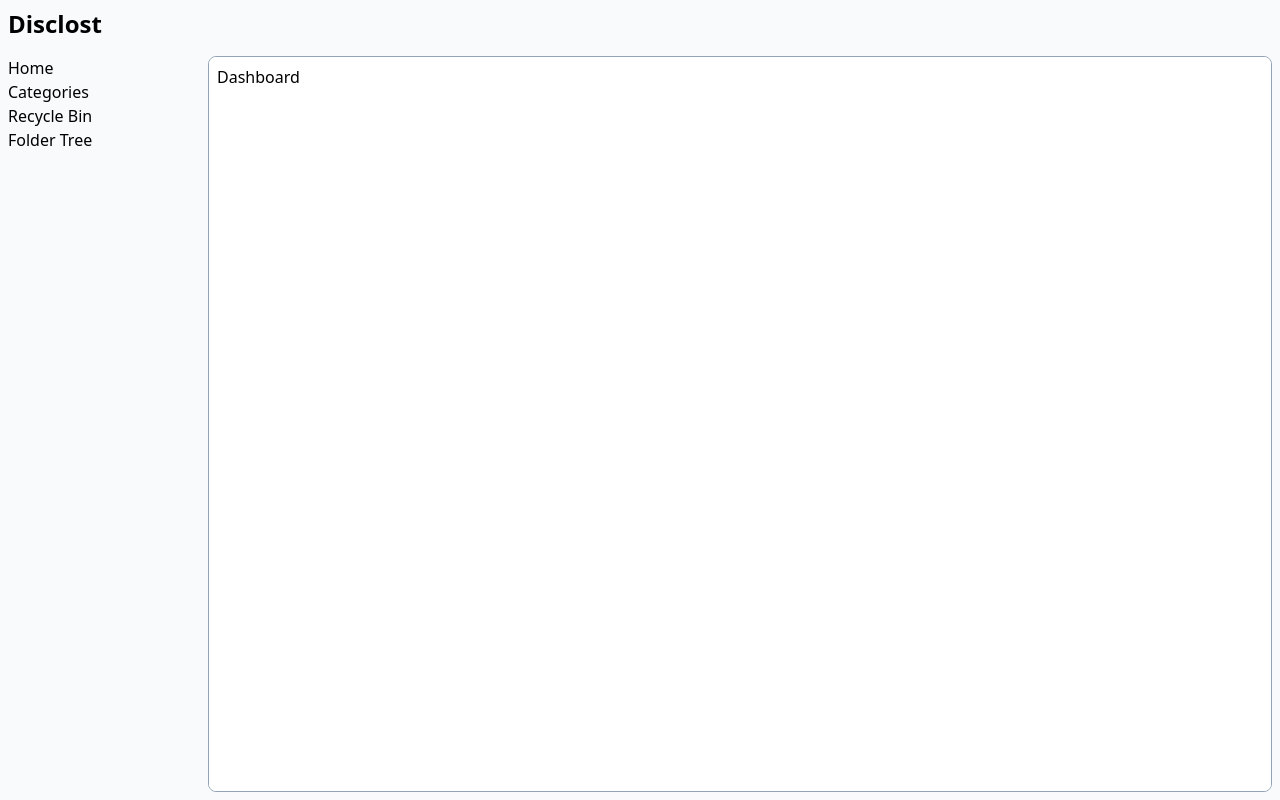
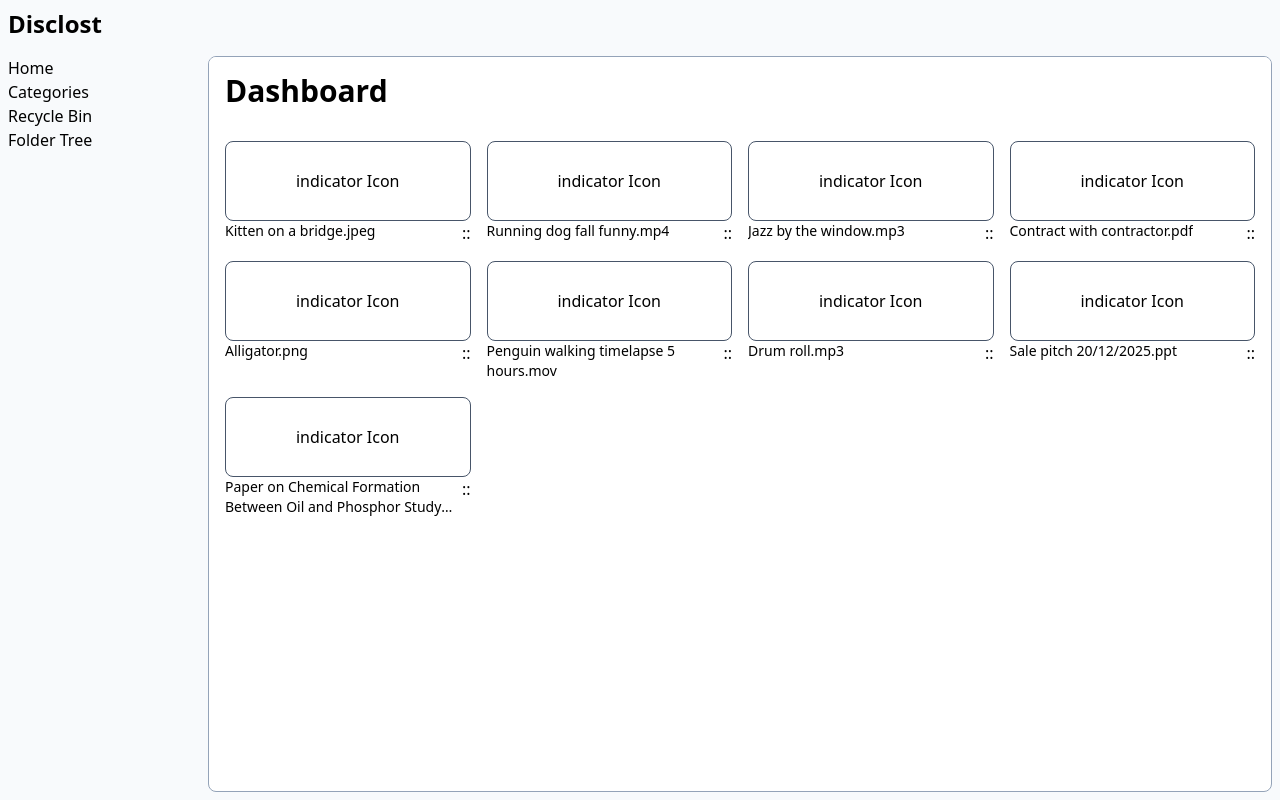
Before and after one commit to kanzoonrekza/disclost-app, a SvelteKit app: page /dashboard in a window 1280 px wide. Built offline with nearby package versions, Linux system fonts and the light colour scheme.

Commit message:
slicing dashboard page with mock file card

```diff
--- a/src/routes/(main)/+layout.svelte
+++ b/src/routes/(main)/+layout.svelte
@@ -16,7 +16,7 @@
 	<Header />
 	<Sidebar />
 
-	<div class="overflow-scroll rounded-lg border border-slate-400 bg-white p-2">
+	<div class="overflow-scroll rounded-lg border border-slate-400 bg-white">
 		<slot />
 	</div>
 </div>
--- a/src/routes/(main)/dashboard/+page.svelte
+++ b/src/routes/(main)/dashboard/+page.svelte
@@ -4,4 +4,26 @@
 	export let data: PageData;
 </script>
 
-<h1 class="h-screen">Dashboard</h1>
+<h1 class="sticky top-0 bg-inherit p-4 text-3xl font-bold">Dashboard</h1>
+
+<div class="p-4">
+	<ul class="grid grid-cols-1 gap-4 sm:grid-cols-2 md:grid-cols-4">
+		{#each data.data as item}
+			<li>
+				<!-- TODO: Export as component -->
+				<div class="grid h-full grid-rows-[80px_1fr]">
+					<!-- TODO: Use icon -->
+					<div class="grid place-items-center rounded-lg border border-slate-600 p-2">
+						indicator Icon
+					</div>
+					<div class="flex items-start justify-between gap-2">
+						<!-- TODO: hover show full name -->
+						<span class="line-clamp-2 text-sm">{item.name}</span>
+						<!-- TODO: on click show options -->
+						<button>::</button>
+					</div>
+				</div>
+			</li>
+		{/each}
+	</ul>
+</div>
--- /dev/null
+++ b/src/routes/(main)/dashboard/+page.ts
@@ -0,0 +1,35 @@
+import type { PageLoad } from './$types';
+
+export const load = (async () => {
+	// TODO: fetch data from server
+	const response = {
+		status: 200,
+		data: [
+			{ id: 1, name: 'Kitten on a bridge.jpeg', category: 'Image', createdAt: '2023-01-01' },
+			{ id: 2, name: 'Running dog fall funny.mp4', category: 'Video', createdAt: '2023-01-02' },
+			{ id: 3, name: 'Jazz by the window.mp3', category: 'Audio', createdAt: '2023-01-03' },
+			{
+				id: 4,
+				name: 'Contract with contractor.pdf',
+				category: 'Document',
+				createdAt: '2023-01-04'
+			},
+			{ id: 5, name: 'Alligator.png', category: 'Image', createdAt: '2023-01-05' },
+			{
+				id: 6,
+				name: 'Penguin walking timelapse 5 hours.mov',
+				category: 'Video',
+				createdAt: '2023-01-06'
+			},
+			{ id: 7, name: 'Drum roll.mp3', category: 'Audio', createdAt: '2023-01-07' },
+			{ id: 8, name: 'Sale pitch 20/12/2025.ppt', category: 'Document', createdAt: '2023-01-08' },
+			{
+				id: 9,
+				name: 'Paper on Chemical Formation Between Oil and Phosphor Study Case Metalurgy on West Sulawesi by Andrew and Matthew.pdf',
+				category: 'Document',
+				createdAt: '2021-01-08'
+			}
+		]
+	};
+	return response;
+}) satisfies PageLoad;
```
